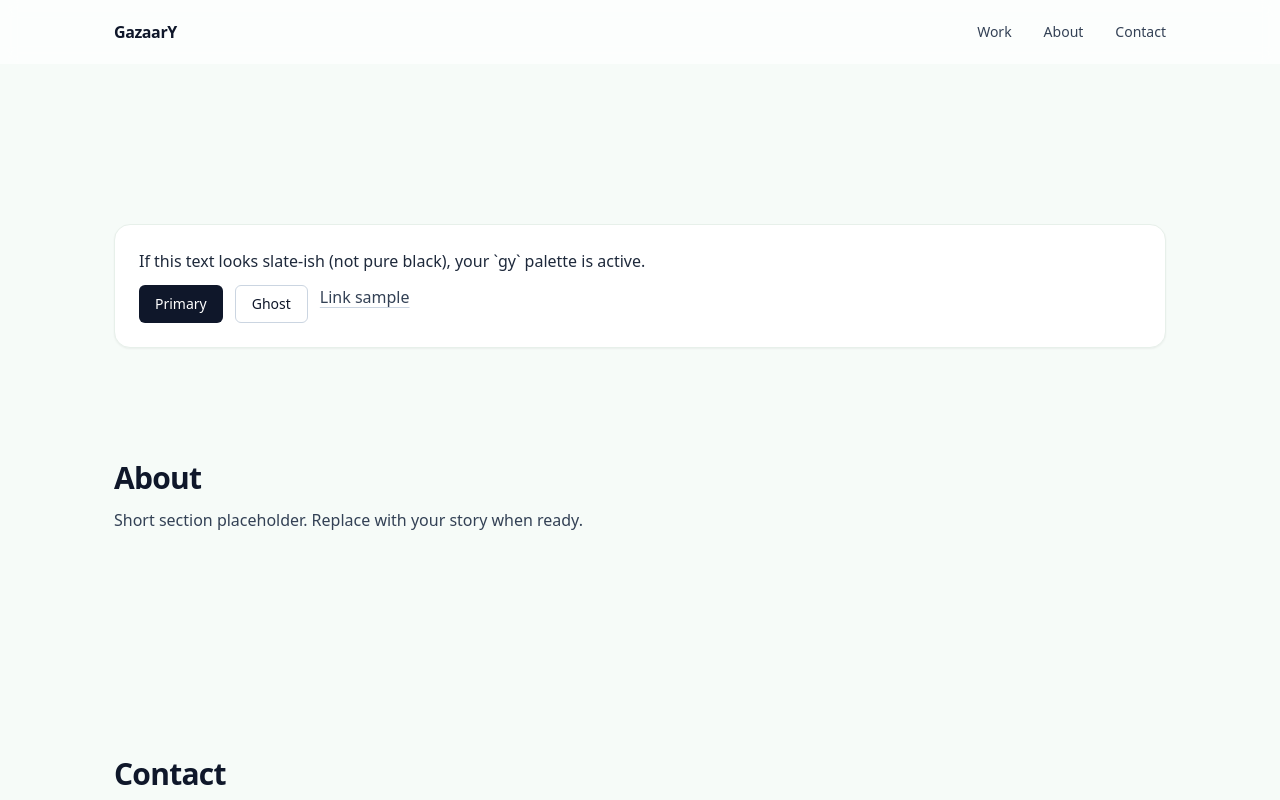
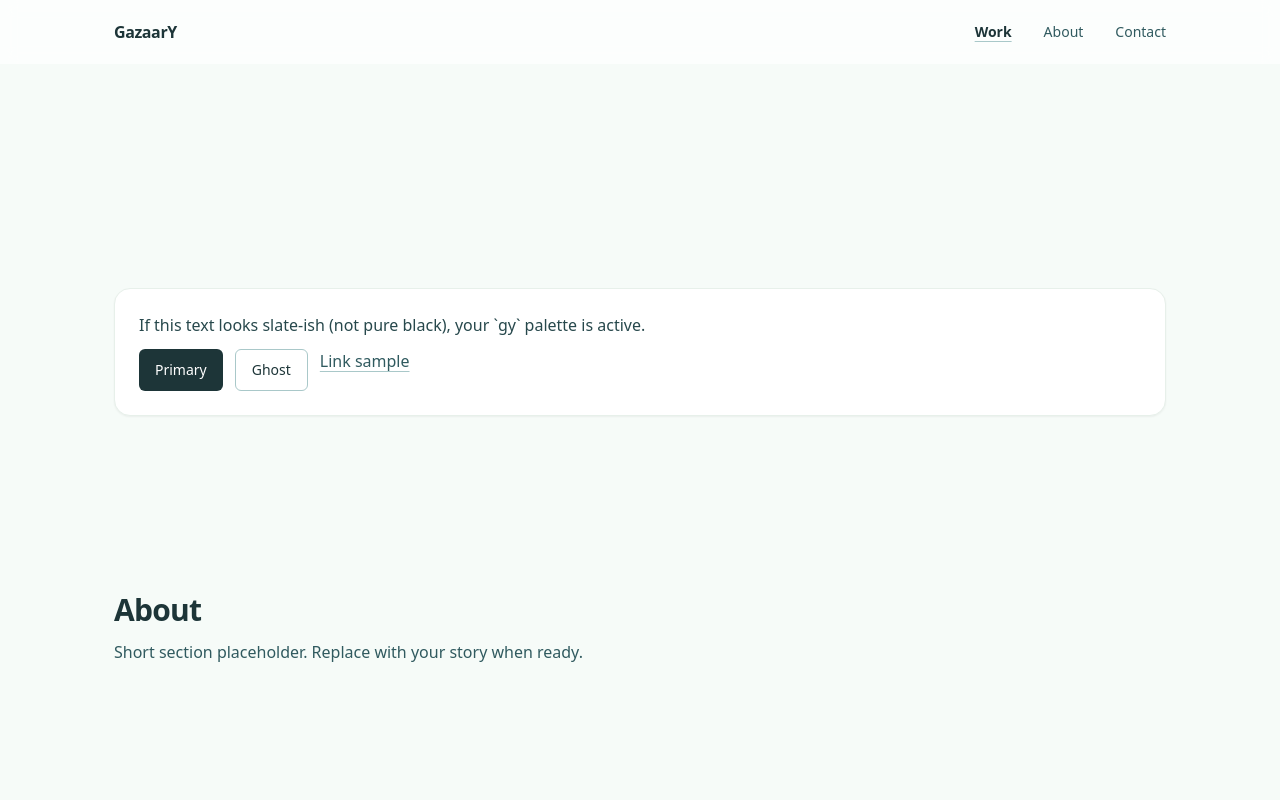
Before and after one commit to GazaarY/portfolio-georgi-atanasov, a Next.js app: page / in a window 1280 px wide. Shown: the top 800 px of the page. Built offline with nearby package versions, Linux system fonts and the light colour scheme.

Commit message:
feat(nav): active link + a11y mobile menu; add Section wrapper

```diff
--- a/src/app/globals.css
+++ b/src/app/globals.css
@@ -68,3 +68,17 @@
   /* Card (used for little pills/hero and general cards) */
   .gy-card { @apply rounded-2xl border border-hairline bg-white shadow-sm; }
 }
+
+/* ================================
+   Motion & scrolling
+   ================================ */
+html:focus-within { scroll-behavior: smooth; }
+
+@media (prefers-reduced-motion: reduce) {
+  html:focus-within { scroll-behavior: auto; }
+  * {
+    animation-duration: 0.01ms !important;
+    animation-iteration-count: 1 !important;
+    transition-duration: 0.01ms !important;
+  }
+}
--- a/src/app/layout.tsx
+++ b/src/app/layout.tsx
@@ -7,6 +7,14 @@ export default function RootLayout({ children }: { children: React.ReactNode })
   return (
     <html lang="en" suppressHydrationWarning>
       <body suppressHydrationWarning>
+        {/* Skip link for keyboard users */}
+        <a
+          href="#work"
+          className="sr-only focus:not-sr-only focus:fixed focus:left-4 focus:top-4 focus:rounded-md focus:bg-white focus:px-3 focus:py-2 focus:shadow"
+        >
+          Skip to content
+        </a>
+
         <div className="min-h-dvh flex flex-col">
           <Header />
           <main className="flex-1 pt-10 md:pt-16">{children}</main>
--- a/src/app/page.tsx
+++ b/src/app/page.tsx
@@ -1,15 +1,15 @@
 // src/app/page.tsx
 import Link from "next/link";
+import Section from "../components/Section";
 
 export default function Home() {
   return (
     <main className="flex-1 pt-10 md:pt-16">
       {/* WORK */}
-      <section id="work" className="gy-container mt-8 scroll-mt-24">
+      <Section id="work" className="mt-8">
         <div className="gy-card p-6">
           <p className="text-gy-800">
-            If this text looks slate-ish (not pure black), your `gy` palette is
-            active.
+            If this text looks slate-ish (not pure black), your `gy` palette is active.
           </p>
           <div className="mt-3 flex gap-3">
             <button className="gy-btn">Primary</button>
@@ -19,27 +19,27 @@ export default function Home() {
             </Link>
           </div>
         </div>
-      </section>
+      </Section>
 
       {/* ABOUT */}
-      <section id="about" className="gy-container py-20 md:py-28 scroll-mt-24">
+      <Section id="about" className="py-20 md:py-28">
         <h2 className="text-2xl md:text-3xl font-semibold tracking-tight text-gy-900">
           About
         </h2>
         <p className="mt-3 text-gy-700 max-w-2xl">
           Short section placeholder. Replace with your story when ready.
         </p>
-      </section>
+      </Section>
 
       {/* CONTACT */}
-      <section id="contact" className="gy-container py-20 md:py-28 scroll-mt-24">
+      <Section id="contact" className="py-20 md:py-28">
         <h2 className="text-2xl md:text-3xl font-semibold tracking-tight text-gy-900">
           Contact
         </h2>
         <p className="mt-3 text-gy-700 max-w-2xl">
           Short section placeholder. Add your preferred contact method here.
         </p>
-      </section>
+      </Section>
     </main>
   );
 }
--- a/src/components/Header.tsx
+++ b/src/components/Header.tsx
@@ -1,24 +1,74 @@
 // src/components/Header.tsx
 "use client";
 
-import { useEffect, useState } from "react";
+import { useEffect, useRef, useState } from "react";
 import Link from "next/link";
+import { useActiveSection } from "../hooks/useActiveSection";
+
+const NAV = [
+  { id: "work", label: "Work", href: "/#work" },
+  { id: "about", label: "About", href: "/#about" },
+  { id: "contact", label: "Contact", href: "/#contact" },
+];
 
 export default function Header() {
   const [open, setOpen] = useState(false);
-  const [hash, setHash] = useState<string>("");
+  const panelRef = useRef<HTMLDivElement>(null);
+  const btnRef = useRef<HTMLButtonElement>(null);
 
-  // Track the current hash to set aria-current="page" on the matching link
+  // Active section from viewport (IntersectionObserver)
+  const activeId = useActiveSection(NAV.map((n) => n.id));
+
+  // Close on Esc + outside click
   useEffect(() => {
-    const update = () => setHash(window.location.hash || "");
-    update();
-    window.addEventListener("hashchange", update);
-    return () => window.removeEventListener("hashchange", update);
-  }, []);
+    function onKey(e: KeyboardEvent) {
+      if (e.key === "Escape") setOpen(false);
+    }
+    function onClick(e: MouseEvent) {
+      if (!open) return;
+      const t = e.target as Node;
+      if (
+        panelRef.current &&
+        !panelRef.current.contains(t) &&
+        btnRef.current &&
+        !btnRef.current.contains(t)
+      ) {
+        setOpen(false);
+      }
+    }
+    document.addEventListener("keydown", onKey);
+    document.addEventListener("mousedown", onClick);
+    return () => {
+      document.removeEventListener("keydown", onKey);
+      document.removeEventListener("mousedown", onClick);
+    };
+  }, [open]);
 
-  // Helper: return aria-current if href hash matches current hash
-  const isCurrent = (href: string) =>
-    (href.startsWith("/#") ? href.slice(1) : href) === hash ? "page" : undefined;
+  // Focus trap when mobile menu is open
+  useEffect(() => {
+    if (!open || !panelRef.current) return;
+    const nodes = panelRef.current.querySelectorAll<HTMLElement>(
+      'a, button, [tabindex]:not([tabindex="-1"])'
+    );
+    const first = nodes[0];
+    const last = nodes[nodes.length - 1];
+
+    function onTab(e: KeyboardEvent) {
+      if (e.key !== "Tab" || nodes.length === 0) return;
+      const active = document.activeElement;
+      if (e.shiftKey && active === first) {
+        e.preventDefault();
+        last?.focus();
+      } else if (!e.shiftKey && active === last) {
+        e.preventDefault();
+        first?.focus();
+      }
+    }
+
+    document.addEventListener("keydown", onTab);
+    first?.focus();
+    return () => document.removeEventListener("keydown", onTab);
+  }, [open]);
 
   // Common focus styles for all links & buttons
   const focusStyles =
@@ -33,34 +83,30 @@ export default function Header() {
         </Link>
 
         {/* Desktop nav */}
-        <nav className="hidden sm:flex items-center gap-8 text-sm">
+        <nav className="hidden sm:flex items-center gap-8 text-sm" aria-label="Primary">
+          {NAV.map((item) => {
+            const isActive = activeId === item.id;
+            return (
               <Link
-            href="/#work"
-            className={`gy-navlink ${focusStyles}`}
-            aria-current={isCurrent("/#work")}
+                key={item.id}
+                href={item.href}
+                className={`gy-navlink ${focusStyles} ${
+                  isActive ? "font-semibold underline underline-offset-4" : ""
+                }`}
+                aria-current={isActive ? "page" : undefined}
               >
-            Work
+                {item.label}
               </Link>
-          <Link
-            href="/#about"
-            className={`gy-navlink ${focusStyles}`}
-            aria-current={isCurrent("/#about")}
-          >
-            About
-          </Link>
-          <Link
-            href="/#contact"
-            className={`gy-navlink ${focusStyles}`}
-            aria-current={isCurrent("/#contact")}
-          >
-            Contact
-          </Link>
+            );
+          })}
         </nav>
 
         {/* Mobile menu button */}
         <button
+          ref={btnRef}
           type="button"
           aria-label="Toggle menu"
+          aria-controls="mobile-menu"
           aria-expanded={open}
           onClick={() => setOpen((v) => !v)}
           className={`sm:hidden inline-flex items-center justify-center w-9 h-9 rounded-md border border-gy-200 text-gy-700 hover:bg-gy-50 active:translate-y-[1px] transition ${focusStyles}`}
@@ -90,36 +136,27 @@ export default function Header() {
 
       {/* Mobile dropdown */}
       <div
+        id="mobile-menu"
+        ref={panelRef}
+        role="dialog"
+        aria-modal={open ? "true" : undefined}
         className={`sm:hidden overflow-hidden border-t border-gy-200 transition-[max-height,opacity] duration-200 ${
           open ? "max-h-40 opacity-100" : "max-h-0 opacity-0"
         }`}
       >
-        <nav className="py-3">
+        <nav className="py-3" aria-label="Primary mobile">
           <div className="gy-container flex flex-col gap-3 text-sm">
+            {NAV.map((item) => (
               <Link
-              href="/#work"
+                key={item.id}
+                href={item.href}
+                onClick={() => setOpen(false)}
                 className={`gy-navlink ${focusStyles}`}
-              aria-current={isCurrent("/#work")}
-              onClick={() => setOpen(false)}
+                aria-current={activeId === item.id ? "page" : undefined}
               >
-              Work
+                {item.label}
               </Link>
-            <Link
-              href="/#about"
-              className={`gy-navlink ${focusStyles}`}
-              aria-current={isCurrent("/#about")}
-              onClick={() => setOpen(false)}
-            >
-              About
-            </Link>
-            <Link
-              href="/#contact"
-              className={`gy-navlink ${focusStyles}`}
-              aria-current={isCurrent("/#contact")}
-              onClick={() => setOpen(false)}
-            >
-              Contact
-            </Link>
+            ))}
           </div>
         </nav>
       </div>
--- /dev/null
+++ b/src/components/Section.tsx
@@ -0,0 +1,27 @@
+import * as React from "react";
+
+type SectionProps = React.PropsWithChildren<{
+  id: string;
+  as?: React.ElementType;     // ← no JSX namespace
+  className?: string;
+}>;
+
+export default function Section({
+  id,
+  as: Tag = "section",
+  className = "",
+  children,
+}: SectionProps) {
+  const label = id.replace(/-/g, " ");
+  const Component = Tag as React.ElementType;
+
+  return (
+    <Component
+      id={id}
+      aria-label={label}
+      className={`gy-container scroll-mt-24 py-12 md:py-16 ${className}`}
+    >
+      {children}
+    </Component>
+  );
+}
--- /dev/null
+++ b/src/hooks/useActiveSection.ts
@@ -0,0 +1,24 @@
+"use client";
+import { useEffect, useState } from "react";
+
+export function useActiveSection(sectionIds: string[], rootMargin = "-40% 0px -55% 0px") {
+  const [active, setActive] = useState<string>(sectionIds[0] ?? "");
+
+  useEffect(() => {
+    const els = sectionIds
+      .map((id) => document.getElementById(id))
+      .filter(Boolean) as HTMLElement[];
+
+    const io = new IntersectionObserver(
+      (entries) => {
+        entries.forEach((e) => { if (e.isIntersecting) setActive(e.target.id); });
+      },
+      { threshold: 0.01, root: null, rootMargin }
+    );
+
+    els.forEach((el) => io.observe(el));
+    return () => io.disconnect();
+  }, [sectionIds, rootMargin]);
+
+  return active;
+}
--- a/tailwind.config.ts
+++ b/tailwind.config.ts
@@ -1,6 +1,6 @@
 // tailwind.config.ts
-import type { Config } from "tailwindcss"
-import colors from "tailwindcss/colors"
+import type { Config } from "tailwindcss";
+import colors from "tailwindcss/colors";
 
 const config: Config = {
   content: ["./src/**/*.{ts,tsx,js,jsx}"],
@@ -8,9 +8,23 @@ const config: Config = {
     extend: {
       colors: {
         // Keep old classes like text-gy-800, border-gy-200, etc.
-        gy: colors.slate,
+        // Merge with slate to preserve any extra keys (e.g., 950), then override our core scale.
+        gy: {
+          ...colors.slate,
+          50:  "#f5f8f8",
+          100: "#e8f0f0",
+          200: "#cfe0e0",
+          300: "#a9c8c9",
+          400: "#7aa9ad",
+          500: "#4f8a92",  // primary accent (blue-gray-green)
+          600: "#3c6f76",
+          700: "#305a5f",
+          800: "#27484c",
+          900: "#1d3538",
+          accent: "#4f8a92",
+        },
 
-        // Your new spring-matte tokens
+        // Your existing spring-matte tokens
         paper: {
           50:  "#F6FBF8",
           100: "#EFF8F2",
@@ -23,12 +37,26 @@ const config: Config = {
           800: "#0B4945",
         },
       },
+
+      // Card shadow stays as is
       boxShadow: {
         card: "0 1px 2px rgba(17, 24, 39, 0.06), 0 1px 1px rgba(17, 24, 39, 0.04)",
+      },
+
+      // Lock base typography scale (consistent rhythm)
+      fontSize: {
+        xs:   ["12px", { lineHeight: "1.6" }],
+        sm:   ["14px", { lineHeight: "1.7" }],
+        base: ["16px", { lineHeight: "1.7" }],
+        lg:   ["18px", { lineHeight: "1.7" }],
+        xl:   ["20px", { lineHeight: "1.5" }],
+        "2xl":["24px", { lineHeight: "1.3" }],
+        "3xl":["30px", { lineHeight: "1.2" }],
+        "4xl":["36px", { lineHeight: "1.1" }],
       },
     },
   },
   plugins: [],
-}
+};
 
-export default config
+export default config;
```
Lines whose indentation alone changed are shown as unchanged.
